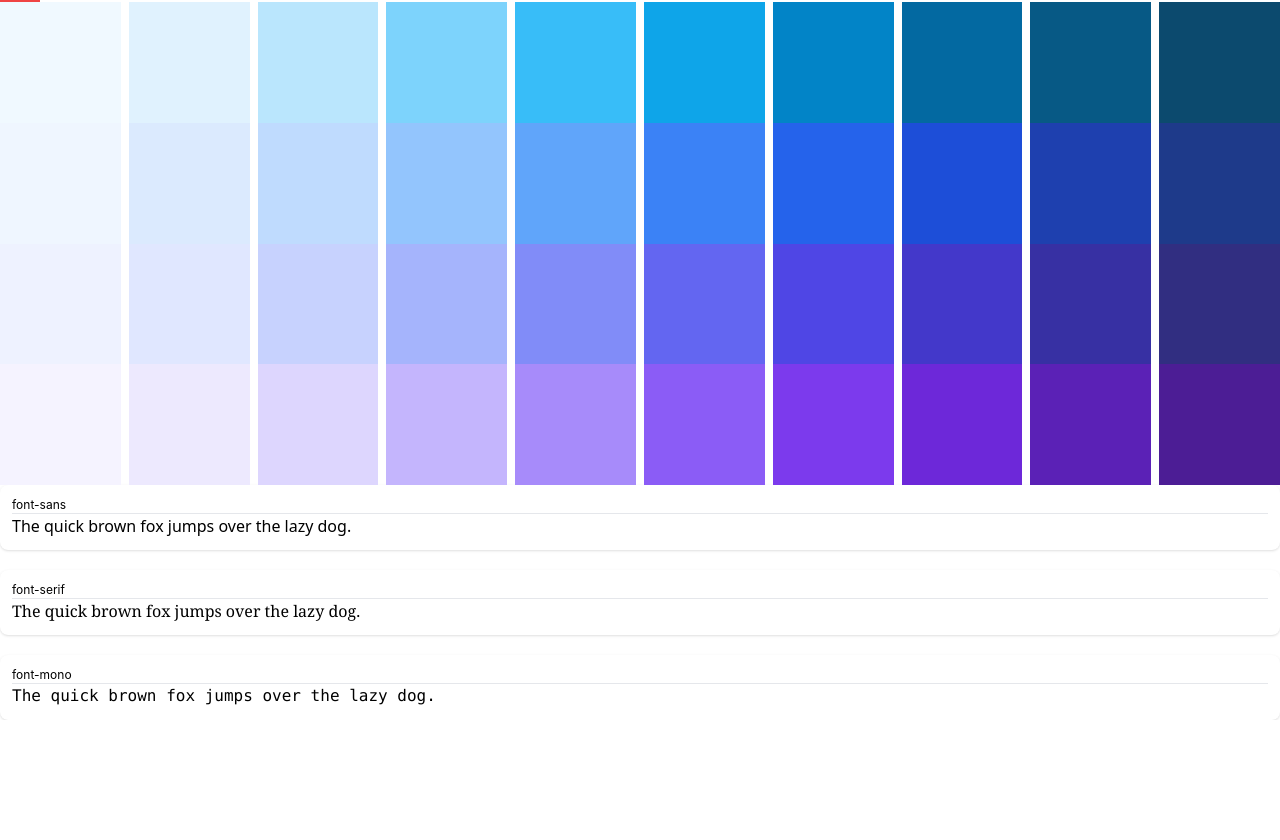
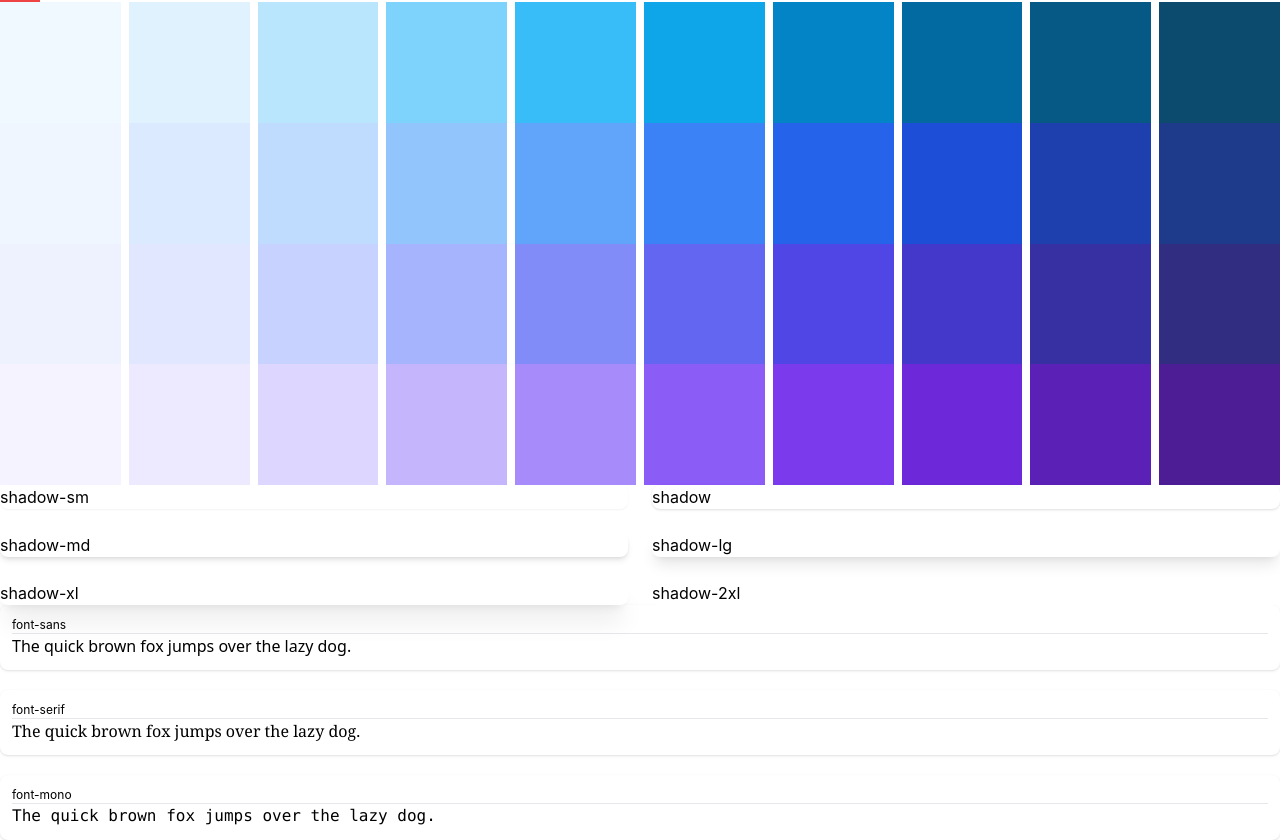
Before and after one commit to MyeonghoonNam/tailwindCSS-study, a Next.js app: page /basic in a window 1280 px wide. Shown: the part 462-1302 px from the top of the page. Before the commit the page ends 1182 px from the top, so only its background shows below. Built offline with nearby package versions, Linux system fonts and the light colour scheme.

Commit message:
Shadow 컴포넌트 구현

```diff
--- /dev/null
+++ b/src/components/Shadow/index.tsx
@@ -0,0 +1,16 @@
+const Shadow = () => {
+  return (
+    <>
+      <div className="grid grid-cols-2 gap-6">
+        <div className="shadow-sm bg-white rounded-lg">shadow-sm</div>
+        <div className="shadow bg-white rounded-lg">shadow</div>
+        <div className="shadow-md bg-white rounded-lg">shadow-md</div>
+        <div className="shadow-lg bg-white rounded-lg">shadow-lg</div>
+        <div className="shadow-xl bg-white rounded-lg">shadow-xl</div>
+        <div className="shadow-2xl bg-white rounded-lg">shadow-2xl</div>
+      </div>
+    </>
+  );
+};
+
+export default Shadow;
--- a/src/pages/basic/index.tsx
+++ b/src/pages/basic/index.tsx
@@ -1,12 +1,14 @@
 import Size from "../../components/Size";
 import Color from "../../components/Color";
 import Typography from "../../components/Typography";
+import Shadow from "../../components/Shadow";
 
 const Basic = () => {
   return (
     <>
       <Size />
       <Color />
+      <Shadow />
       <Typography />
     </>
   );
```
